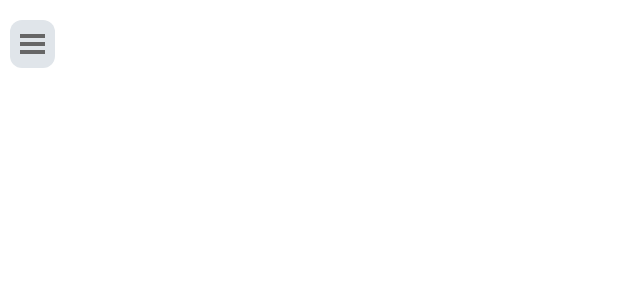
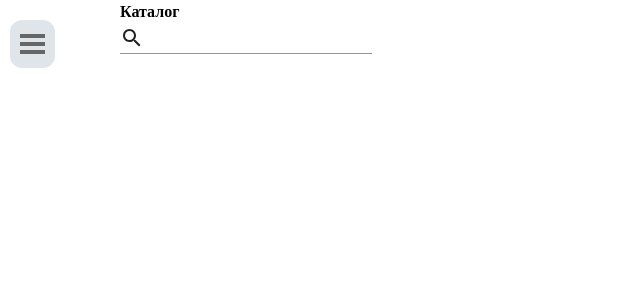
Before and after one commit to javascriptiser/frontend-test-1, a React (Create React App) app: page / in a window 1280 px wide. Shown: the top 300 px of the page, without its empty margins (0-640 px from the left). Built offline with nearby package versions, Linux system fonts and the light colour scheme.

Commit message:
Added InputSearch with material ui core/icons

```diff
--- a/package.json
+++ b/package.json
@@ -3,6 +3,8 @@
   "version": "0.1.0",
   "private": true,
   "dependencies": {
+    "@material-ui/core": "^4.11.3",
+    "@material-ui/icons": "^4.11.2",
     "@reduxjs/toolkit": "^1.5.0",
     "@testing-library/jest-dom": "^5.11.4",
     "@testing-library/react": "^11.1.0",
--- a/src/Components/Header/Header.js
+++ b/src/Components/Header/Header.js
@@ -1,7 +1,11 @@
 import { useSelector } from "react-redux"
+import { InputSearch } from "../InputSearch/InputSearch"
 
 
 export const Header = () => {
 	const currentTitle = useSelector(state => state.sidebarSlice.currentTitle)
-	return <div><h1>{currentTitle}</h1></div>
+	return <div>
+		<h1>{currentTitle}</h1>
+		<InputSearch />
+	</div>
 }
--- /dev/null
+++ b/src/Components/InputSearch/InputSearch.js
@@ -0,0 +1,13 @@
+import { Input, InputLabel, InputAdornment } from '@material-ui/core'
+import SearchIcon from '@material-ui/icons/Search';
+
+export const InputSearch = () => {
+	return <div>
+		<Input startAdornment={
+			<InputAdornment position={'start'}>
+				<SearchIcon />
+			</InputAdornment>
+		}
+		/>
+	</div>
+}
--- a/src/Components/Sidebar/sidebarSlice.js
+++ b/src/Components/Sidebar/sidebarSlice.js
@@ -4,7 +4,7 @@ import { createSlice } from "@reduxjs/toolkit";
 export const sidebarSlice = createSlice({
 	name: 'sidebarSlice',
 	initialState: {
-		currentTitle: '',
+		currentTitle: 'Каталог',
 		isActive: false
 	},
 	reducers: {
```
Also changed, not shown: 1 other file (tests, documents, lock files or other folders).
